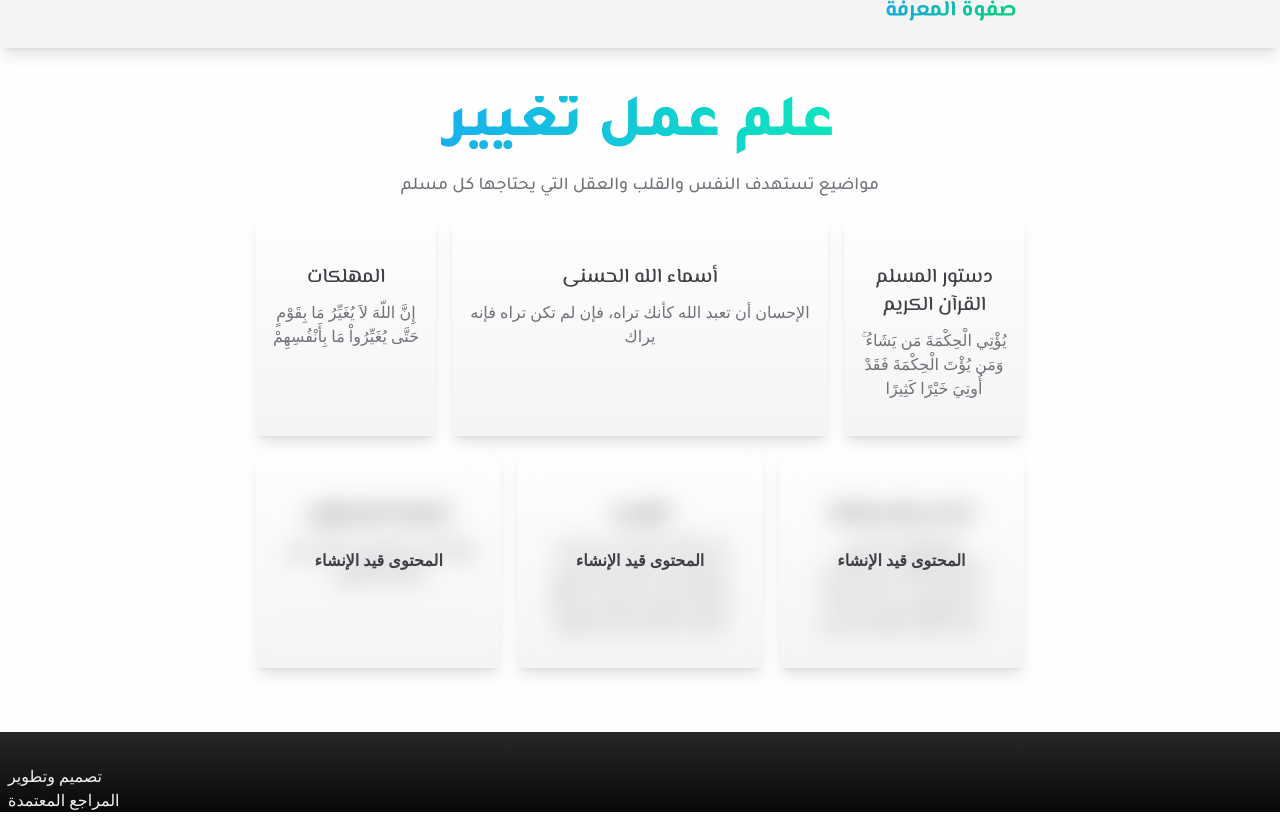
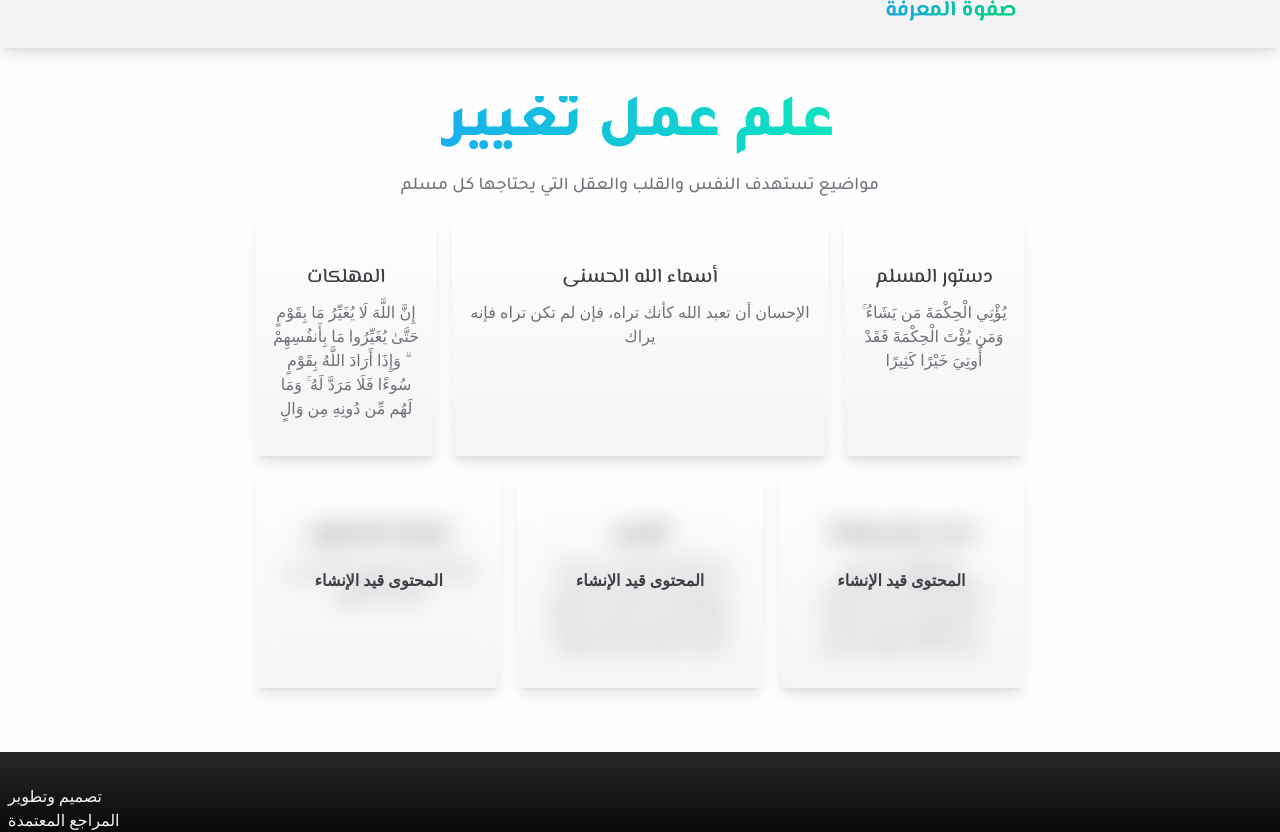
Before and after one commit to Ali-Hussein-dev/safwat-almaerifa, a Next.js app: page / in a window 1280 px wide. Built offline with nearby package versions, Linux system fonts and the light colour scheme; some icons are missing; what tailwind-custom-utilities would draw is missing.

Commit message:
feat: modify content

```diff
--- a/src/app/ruiners/page.tsx
+++ b/src/app/ruiners/page.tsx
@@ -6,7 +6,7 @@ import clsx from "clsx";
 const content = {
   title: "المهلكات",
   description:
-    "إِنَّ اللّهَ لاَ يُغَيِّرُ مَا بِقَوْمٍ حَتَّى يُغَيِّرُواْ مَا بِأَنْفُسِهِمْ",
+    "إِنَّ اللَّهَ لَا يُغَيِّرُ مَا بِقَوْمٍ حَتَّىٰ يُغَيِّرُوا مَا بِأَنفُسِهِمْ ۗ وَإِذَا أَرَادَ اللَّهُ بِقَوْمٍ سُوءًا فَلَا مَرَدَّ لَهُ ۚ وَمَا لَهُم مِّن دُونِهِ مِن وَالٍ ",
 };
 
 export const metadata = {
@@ -22,7 +22,9 @@ export default async function RuinersPage() {
     <div className="grow bg-gray-50 px-2 pb-6 pt-8 md:pt-20">
       <div className="mx-auto ">
         <H1 value={content.title} />
-        <h3 className="text-center">{content.description}</h3>
+        <h3 className="mx-auto max-w-2xl text-center text-2xl">
+          {content.description}
+        </h3>
       </div>
       <div className="mx-auto max-w-3xl">
         <div className="grid grid-cols-1 gap-6 pt-8 text-zinc-500 md:grid-cols-2">
--- a/src/components/Hero/Hero.tsx
+++ b/src/components/Hero/Hero.tsx
@@ -10,7 +10,7 @@ const list = [
     status: "done",
   },
   {
-    name: "دستور المسلم القرآن الكريم",
+    name: "دستور المسلم",
     description:
       "يُؤْتِي الْحِكْمَةَ مَن يَشَاءُ ۚ وَمَن يُؤْتَ الْحِكْمَةَ فَقَدْ أُوتِيَ خَيْرًا كَثِيرًا",
     href: "/quran",
@@ -25,7 +25,7 @@ const list = [
   {
     name: "المهلكات",
     description:
-      "إِنَّ اللّهَ لاَ يُغَيِّرُ مَا بِقَوْمٍ حَتَّى يُغَيِّرُواْ مَا بِأَنْفُسِهِمْ",
+      "إِنَّ اللَّهَ لَا يُغَيِّرُ مَا بِقَوْمٍ حَتَّىٰ يُغَيِّرُوا مَا بِأَنفُسِهِمْ ۗ وَإِذَا أَرَادَ اللَّهُ بِقَوْمٍ سُوءًا فَلَا مَرَدَّ لَهُ ۚ وَمَا لَهُم مِّن دُونِهِ مِن وَالٍ",
     href: "/ruiners",
     status: "done",
   },
```
